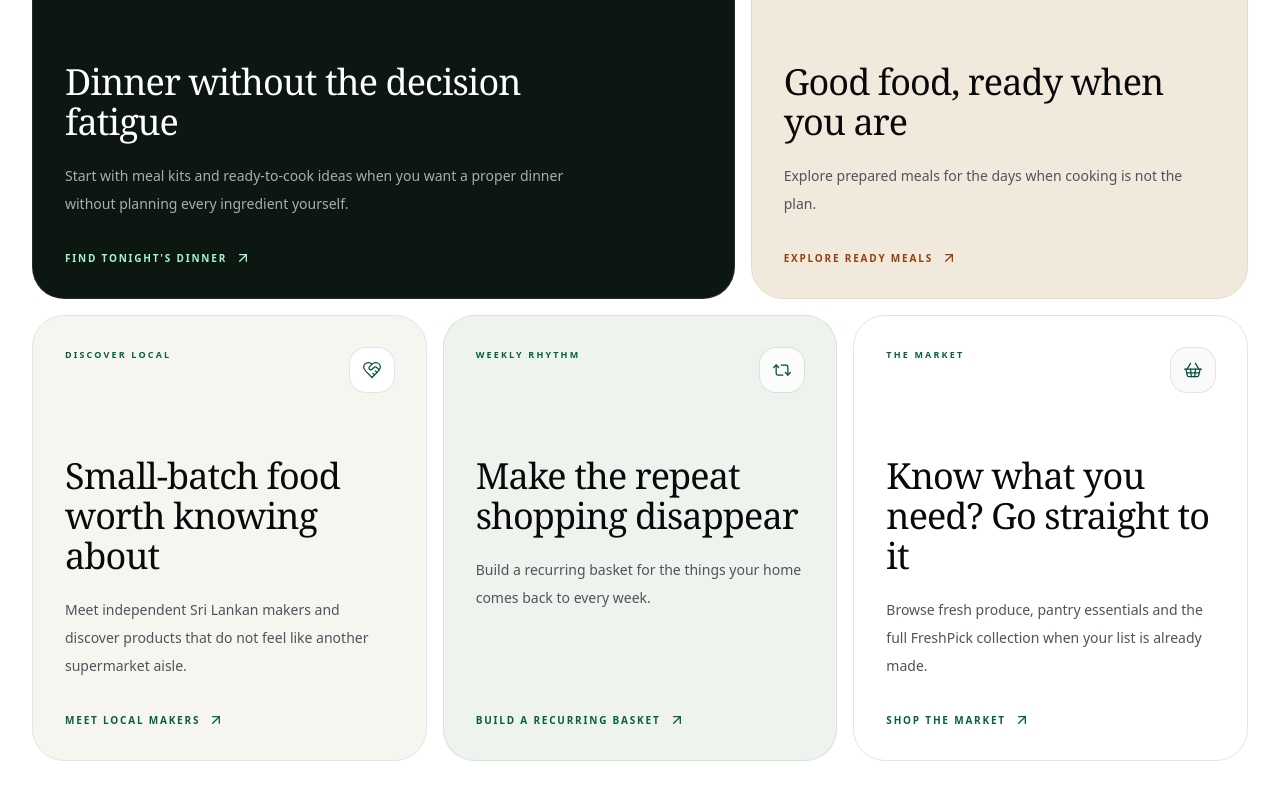
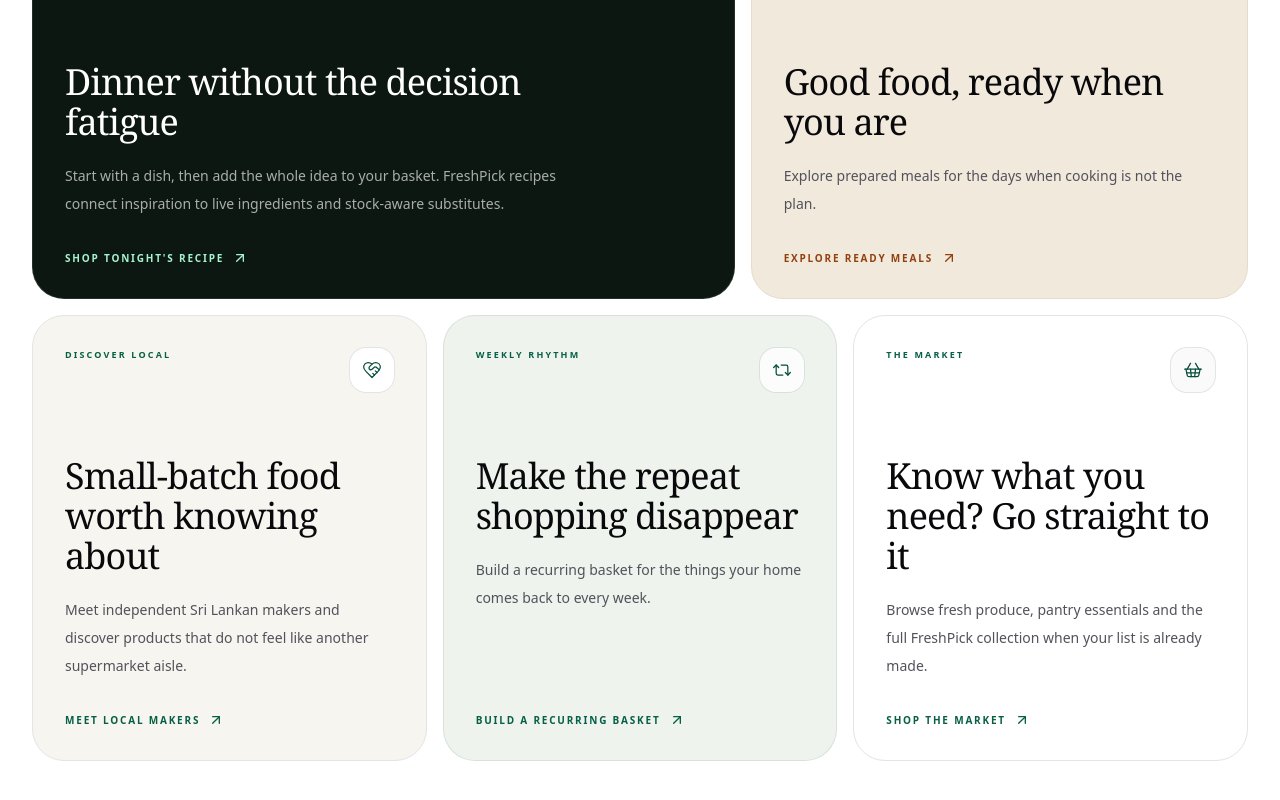
Before and after one commit to FreshOnTime/newfreshontimewebsite, a Next.js app: page / in a window 1280 px wide. Shown: the part 1612-2412 px from the top of the page. Built offline with nearby package versions, Linux system fonts and the light colour scheme; no server answers.

Commit message:
Route dinner discovery into shoppable recipes

```diff
--- a/components/home/FoodDiscovery.tsx
+++ b/components/home/FoodDiscovery.tsx
@@ -13,9 +13,9 @@ const discoveryJourneys = [
   {
     eyebrow: "Tonight",
     title: "Dinner without the decision fatigue",
-    description: "Start with meal kits and ready-to-cook ideas when you want a proper dinner without planning every ingredient yourself.",
-    href: "/meal-kits",
-    action: "Find tonight's dinner",
+    description: "Start with a dish, then add the whole idea to your basket. FreshPick recipes connect inspiration to live ingredients and stock-aware substitutes.",
+    href: "/recipes",
+    action: "Shop tonight's recipe",
     icon: Clock3,
     className: "xl:col-span-7 bg-[#0b1710] text-white border-white/10",
     accent: "text-emerald-200",
```
